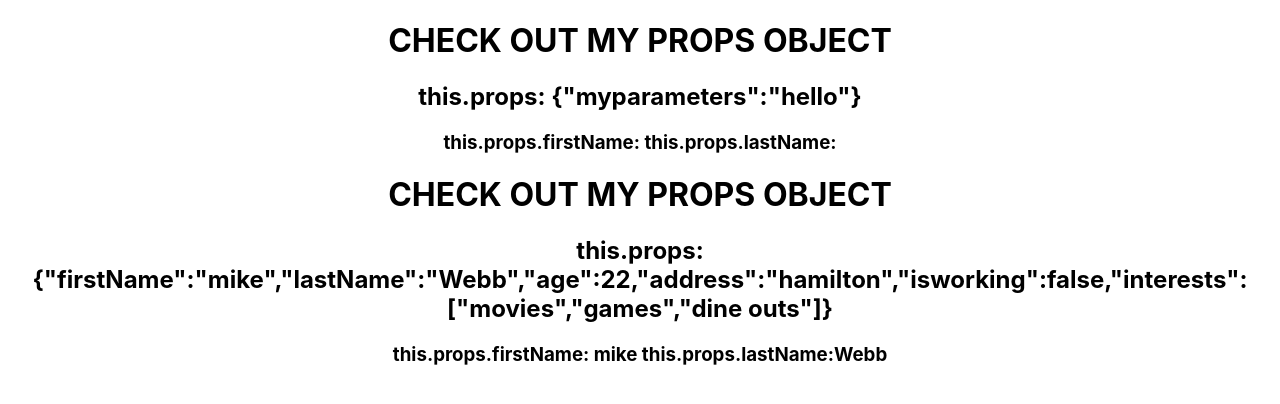
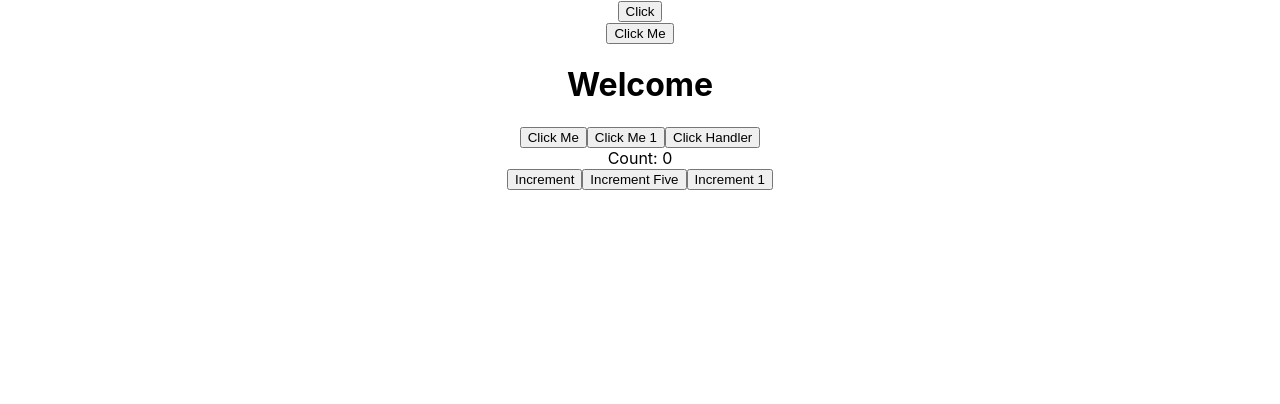
Before and after one commit to mnaveedalyas/reactapp-iod, a React (Create React App) app: page / in a window 1280 px wide. Shown: the top 404 px of the page. Built offline with nearby package versions, Linux system fonts and the light colour scheme.

Commit message:
examples for state and event binding

```diff
--- a/package.json
+++ b/package.json
@@ -9,6 +9,7 @@
     "react": "^18.2.0",
     "react-dom": "^18.2.0",
     "react-scripts": "5.0.1",
+    "styled-components": "^5.3.6",
     "web-vitals": "^2.1.4"
   },
   "scripts": {
--- a/src/App.js
+++ b/src/App.js
@@ -8,6 +8,10 @@ import GreetingFunc from './components/GreetingFunc';
 import UserClass from './components/UserClass';
 import UserFunction from './components/UserFunction';
 import PropsDisplayer from './components/PropsDisplayer';
+import FunctionClick from './components/FunctionClick';
+import ClassClick from './components/ClassClick';
+import EventBinding from './components/EventBinding';
+import Counter from './components/Counter';
 
 function App() {
 
@@ -17,12 +21,21 @@ function App() {
     <div className="App">
 
 
+      <FunctionClick />
+      <ClassClick />
+
+      <EventBinding />
+
+      <Counter />
+      {/*
+
+
+      <EventBinding />
+      <Counter />
+
       <PropsDisplayer myparameters={"hello"} />
 
       <PropsDisplayer firstName={"mike"} lastName='Webb' age={22} address='hamilton' isworking={false} interests={['movies', 'games', 'dine outs']} />
-
-
-      {/*
 
 
       <GreetingFunc />
--- /dev/null
+++ b/src/components/ClassClick.js
@@ -0,0 +1,18 @@
+import React, { Component } from "react";
+
+class ClassClick extends Component {
+
+    clickHandler(){
+        console.log("I am clicked")
+    }
+
+    render(){
+        return(
+          <div>
+                <button onClick={this.clickHandler}> Click Me</button>
+          </div>
+        )
+    }
+
+}
+export default ClassClick
--- /dev/null
+++ b/src/components/Counter.js
@@ -0,0 +1,49 @@
+import React, {Component} from "react";
+
+class Counter extends Component {
+
+ constructor(props){
+    super(props);
+    this.state = {
+        count : 0
+    }
+ }
+
+ incrementCounter(){
+    this.setState( prevState => ({
+            count : prevState.count +1
+        }),
+        ()=> {
+          console.log('my counter is :'+this.state.count);
+        }
+    )
+ };
+
+
+ incrementFive(){
+    this.incrementCounter();
+    this.incrementCounter();
+    this.incrementCounter();
+    this.incrementCounter();
+    this.incrementCounter();
+
+ }
+
+
+
+
+ render(){
+    return(
+    <div>
+        <div>Count: {this.state.count} </div>
+        <button onClick={ () => this.incrementCounter()} >Increment</button>
+        <button onClick={ () => this.incrementFive()} >Increment Five</button>
+        <button onClick={this.incrementCounter.bind(this)} >Increment 1</button>
+    </div>
+
+    )
+ }
+
+}
+
+export default Counter
--- /dev/null
+++ b/src/components/EventBinding.js
@@ -0,0 +1,44 @@
+import React, { Component } from "react";
+
+class EventBinding extends Component {
+    constructor(){
+        super();
+        this.state ={
+            message: 'Welcome'
+        }
+        this.clickMe = this.clickMe.bind(this);
+    }
+
+    clickMe(){
+        console.log('It is clicked');
+        this.setState({
+            message: 'Good Bye'
+        })
+    }
+
+    clickHandler = () => {
+
+        this.setState( (prevState) => (
+                {
+                message : prevState.message === 'Welcome' ? 'Good Bye': 'Welcome'
+                }
+            ),
+            () =>{
+                console.log("this.state.message :"+this.state.message);
+            }
+        )
+    }
+
+
+    render(){
+        return(
+            <div>
+                <h1>{this.state.message}</h1>
+                <button onClick={()=> this.clickMe()}>Click Me</button>
+                <button onClick={this.clickMe}>Click Me 1</button>
+                <button onClick={this.clickHandler}>Click Handler</button>
+            </div>
+        )
+    }
+}
+export default EventBinding
--- /dev/null
+++ b/src/components/FunctionClick.js
@@ -0,0 +1,17 @@
+import React from "react";
+
+function FunctionClick(){
+
+
+	function clickHandler(){
+		console.log('button is clicked');
+	}
+
+	return(
+		<div>
+			<button onClick={clickHandler}>Click</button>
+		</div>
+	)
+}
+
+export default FunctionClick
```
Also changed, not shown: src/components/ClassClickWithStyle.js (added, +45 -0 lines), src/components/FunctionClickWithStyle.js (added, +28 -0 lines), 1 other file (tests, documents, lock files or other folders).
